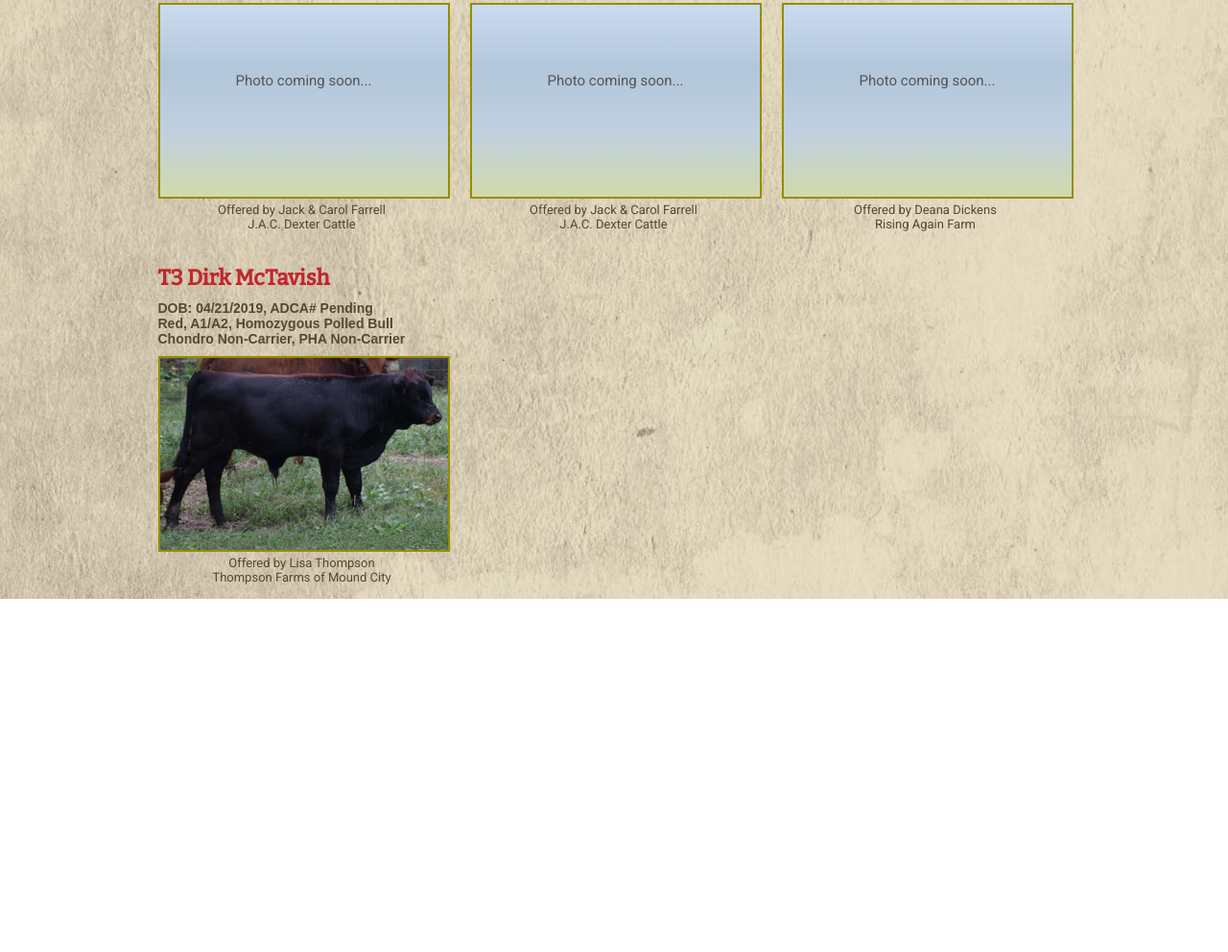
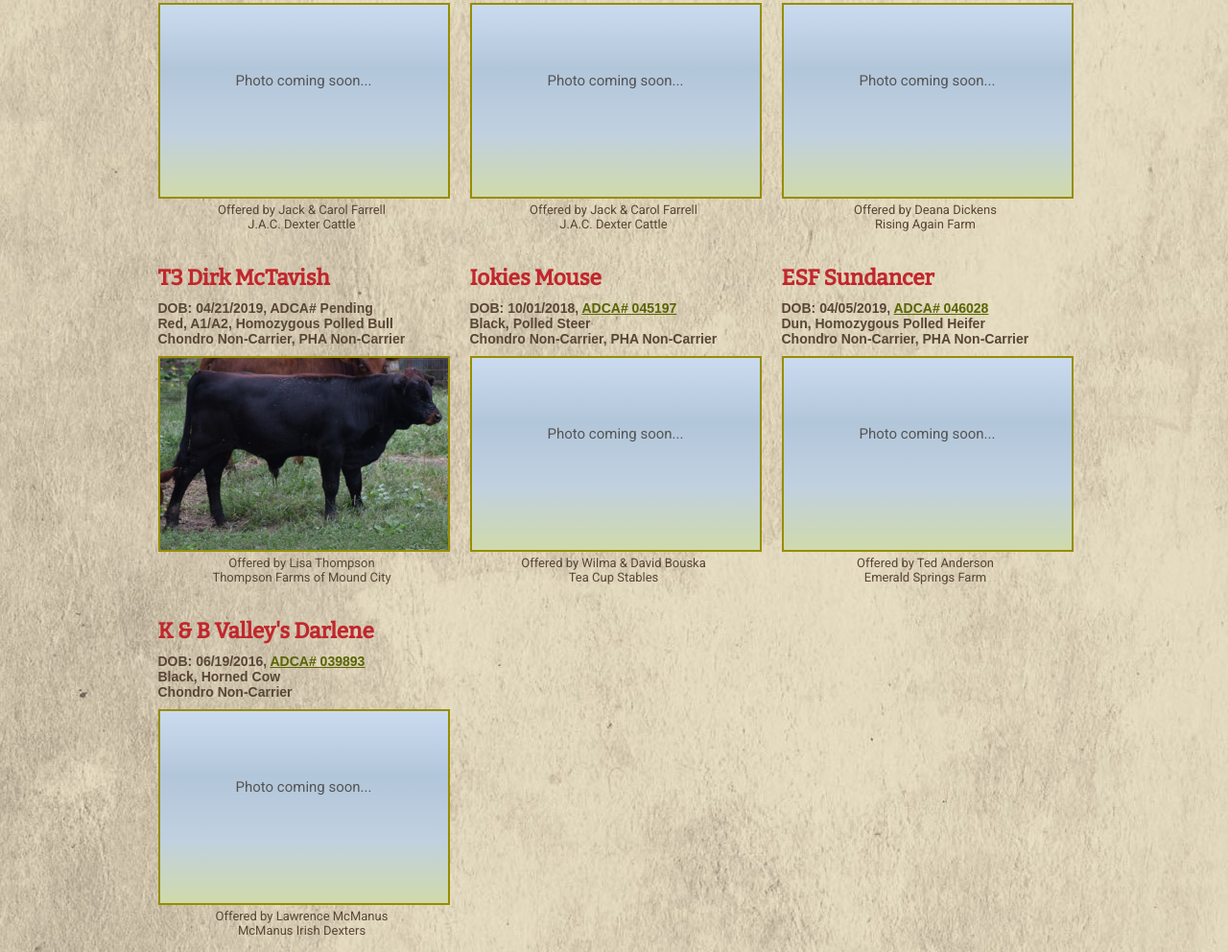
Before and after one commit to cdurrett/mdba2019, a plain HTML site: page index.html in a window 1280 px wide. Shown: the part 686-1678 px from the top of the page at 96% size. Before the commit the page ends 1310 px from the top, so only its background shows below. Drawn offline with nearby package versions, Linux system fonts and the light colour scheme.

Commit message:
add iokes mouse, esf sundancer, kb valley darlene

```diff
--- a/index.html
+++ b/index.html
@@ -161,6 +161,66 @@
 			</div>
 		</div>
 
+		<div class="entry">
+			<div>
+				<h2>Iokies Mouse</h2>
+			</div>
+			<div><h4>
+				DOB: 10/01/2018,
+				<a target="_blank" href="https://www.dextercattle.org/pedigreedb/pedigree.cgi?horse=045197">ADCA# 045197</a>
+				<br>Black, Polled Steer
+				<br>Chondro Non-Carrier, PHA Non-Carrier
+			</h4></div>
+			<div>
+				<div class="nophoto">Photo coming soon...</div>
+				<!-- <img src="photos/Iokies-Mouse" alt="Photo of Iokies Mouse" /> -->
+				<h5>Offered by Wilma & David Bouska<br>Tea Cup Stables</h5>
+			</div>
+			<div>
+				<p></p>
+			</div>
+		</div>
+
+		<div class="entry">
+			<div>
+				<h2>ESF Sundancer</h2>
+			</div>
+			<div><h4>
+				DOB: 04/05/2019,
+				<a target="_blank" href="https://www.dextercattle.org/pedigreedb/pedigree.cgi?horse=046028">ADCA# 046028</a>
+				<br>Dun, Homozygous Polled Heifer
+				<br>Chondro Non-Carrier, PHA Non-Carrier
+			</h4></div>
+			<div>
+				<div class="nophoto">Photo coming soon...</div>
+				<!-- <img src="photos/ESF-Sundancer_900-600.jpg" alt="Photo of ESF Sundancer" /> -->
+				<h5>Offered by Ted Anderson<br>Emerald Springs Farm</h5>
+			</div>
+			<div>
+				<p></p>
+			</div>
+		</div>
+
+		<div class="entry">
+			<div>
+				<h2>K & B Valley's Darlene</h2>
+			</div>
+			<div><h4>
+				DOB: 06/19/2016,
+				<a target="_blank" href="https://www.dextercattle.org/pedigreedb/pedigree.cgi?horse=039893">ADCA# 039893</a>
+				<br>Black, Horned Cow
+				<br>Chondro Non-Carrier
+			</h4></div>
+			<div>
+				<div class="nophoto">Photo coming soon...</div>
+				<!-- <img src="photos/KB-Valley-Darlene_900-600.jpg" alt="Photo of K & B Valley's Darlene" /> -->
+				<h5>Offered by Lawrence McManus<br>McManus Irish Dexters</h5>
+			</div>
+			<div>
+				<p></p>
+			</div>
+		</div>
+
 <!--
 		<div class="entry">
 			<div>
@@ -174,8 +234,8 @@
 			</h4></div>
 			<div>
 				<div class="nophoto">Photo coming soon...</div>
-				<!-- <img src="photos/[TODO PHOTO]" alt="Photo of [TODO NAME]" /> -- >
-				<h5>Offered by [TODO BREEDER]<br>[TODO FARM]</h5>
+				<!-- <img src="photos/[TODO PHOTO]_900-600.jpg" alt="Photo of [TODO NAME]" /> -- >
+				<h5>Offered by [TODO OWNER]<br>[TODO FARM]</h5>
 			</div>
 			<div>
 				<p></p>
```
